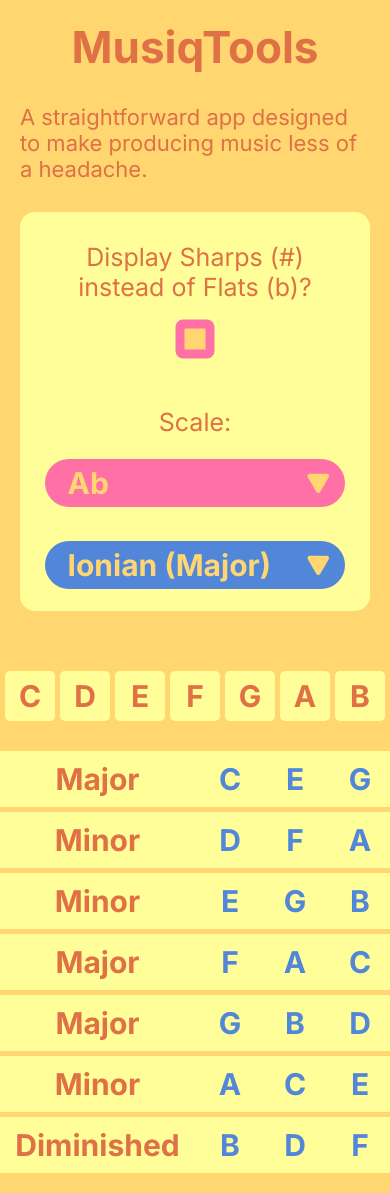
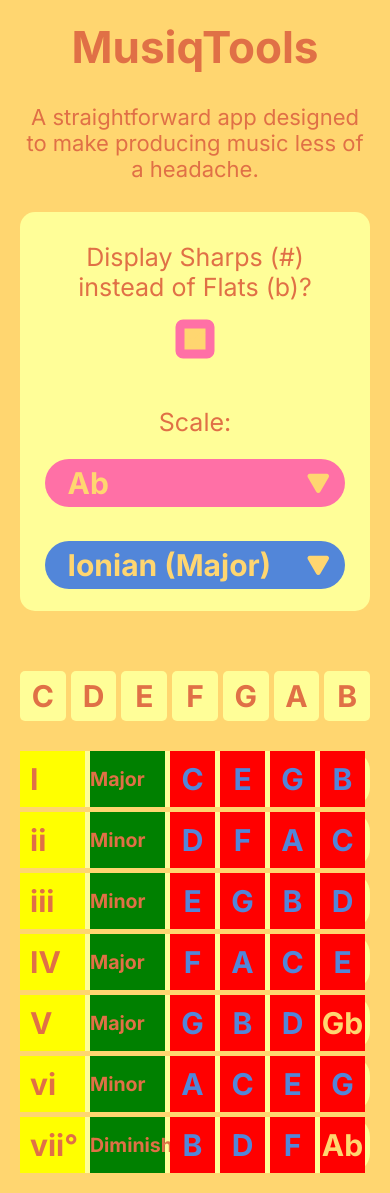
Before and after one commit to JoshSilveous/old-musiqtools, a React (Create React App) app: page / in a window 390 px wide. Built offline with nearby package versions, Linux system fonts and the light colour scheme.

Commit message:
progress made in mobile for ScaleInfoChords

```diff
--- a/src/App/App.tsx
+++ b/src/App/App.tsx
@@ -39,7 +39,7 @@
             backgroundColor: themeValues.background
         }}>
             <h1>MusiqTools</h1>
-            <p>A straightforward app designed to make producing music less of a headache.</p>
+            <p className="tagline">A straightforward app designed to make producing music less of a headache.</p>
             <ScaleContextConsumer>
                 {context => (
                     <>
--- a/src/App/App_Desktop.css
+++ b/src/App/App_Desktop.css
@@ -65,7 +65,9 @@
             gap: 5px;
             border-radius: 20px;
         }
-            .scale-info__chord__item {
+            .scale-info__chord__item,
+            .scale-info__chord__numeral,
+            .scale-info__chord__label {
                 padding: 10px;
                 width: 40px;
                 display: flex;
@@ -74,3 +76,10 @@
                 font-size: 30px;
                 font-weight: 700;
             }
+
+
+            .scale-info__chords {
+                display: flex;
+                flex-direction: column;
+                gap: 5px;
+            }
--- a/src/App/App_Mobile.css
+++ b/src/App/App_Mobile.css
@@ -39,3 +39,35 @@
     margin-left: 0;
 
 }
+
+.scale-info__scale {
+    width: 100%
+}
+.scale-info__chords {
+    width: 100%
+}
+.tagline {
+    text-align: center;
+}
+
+.scale-info__chord__numeral {
+    justify-content: left;
+    width: 45px;
+    flex-shrink: 0;
+    background-color: yellow;
+}
+
+.scale-info__chord__label {
+    background-color: green;
+    font-size: min(max(30px), 5vw);
+    justify-content: left;
+    padding: 0px;
+    width: 75px;
+    flex-shrink: 0;
+}
+
+.scale-info__chord__item {
+    background-color: red;
+    width: 25px;
+}
+/* Currently trying to get the grid to look good on mobile*/
--- a/src/App/ScaleInfo/ScaleInfoChords/ScaleInfoChords.tsx
+++ b/src/App/ScaleInfo/ScaleInfoChords/ScaleInfoChords.tsx
@@ -39,17 +39,17 @@
         if (item === 2) { currentChordRoman = currentChordRoman + '°' }
         return (
             <div
+                key={index}
                 className='scale-info__chord'
                 style={{
                     backgroundColor: theme.lightenedThemeValues.background,
                 }}
             >
-                <div className='scale-info__chord__item'>
+                <div className='scale-info__chord__numeral'>
                     {currentChordRoman}
                 </div>
                 <div
-                    className='scale-info__chord__item'
-                    style={{ width: '175px' }}
+                    className='scale-info__chord__label'
                 >
                     {chordType}
                 </div>
@@ -72,7 +72,7 @@
     })
 
     return (
-        <div style={{ display: 'flex', flexDirection: 'column', gap: '5px' }}>
+        <div className="scale-info__chords">
             {chords}
         </div>
     )
```
